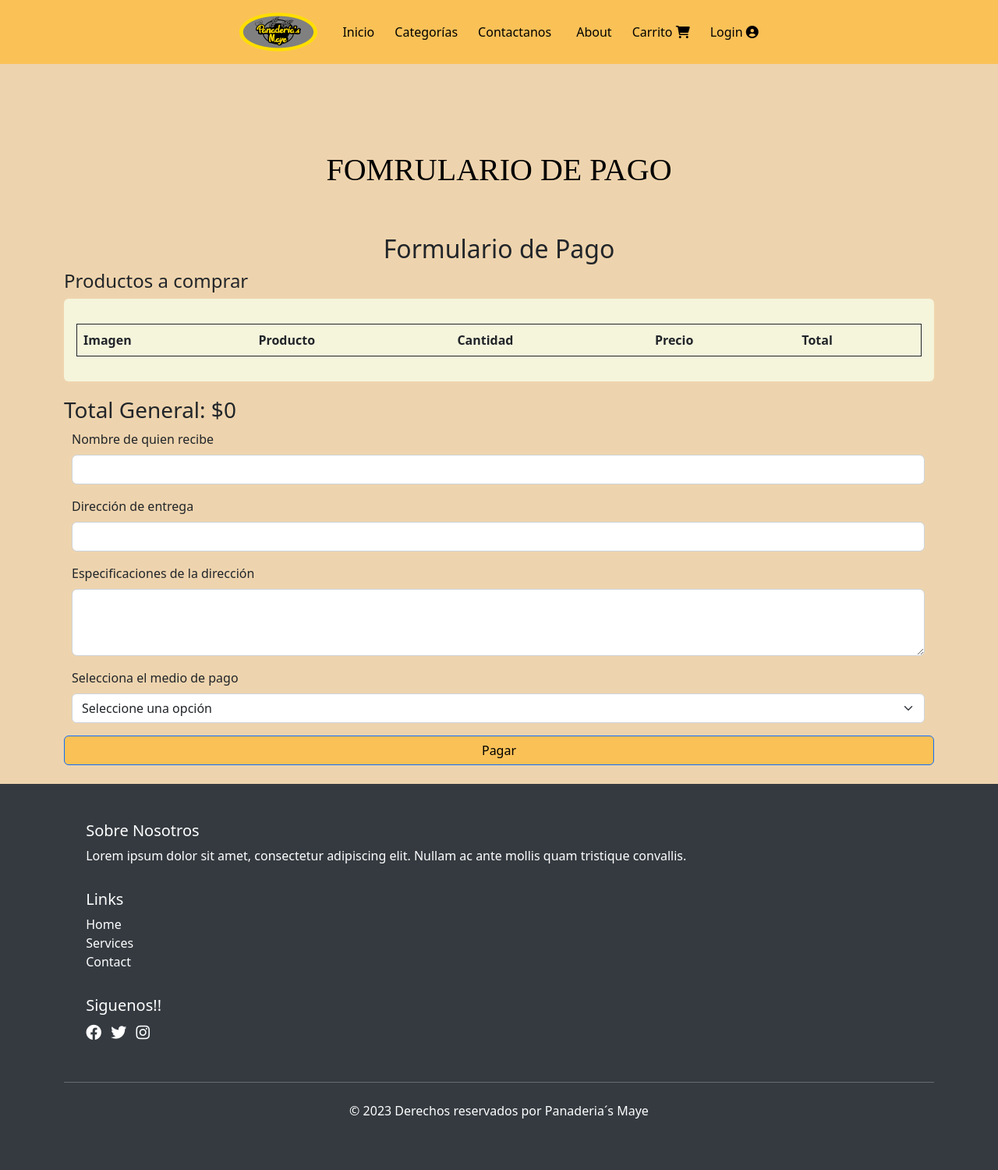
After one commit to santigonzazz/Proyecto_Django, a Django app: page /formulario-pago/ in a window 1280 px wide. The commit adds this page. Shown: the whole page at 78% size. Run offline with Django 3.2, Linux system fonts and the light colour scheme; lists and menus that the app fills with data are empty; some libraries are stand-ins or nearby versions.

Commit message:
Se avanza en el carrito y en creacion de producto con categoria

```diff
--- a/PanaderiasMaye/admin.py
+++ b/PanaderiasMaye/admin.py
@@ -41,7 +41,7 @@ class CategoriaAdmin(admin.ModelAdmin):
 
 @admin.register(Carrito)
 class CarritoAdmin(admin.ModelAdmin):
-    list_display = ["id", "cantidad", "servicio", "usuario"]
+    list_display = ["id", "servicio", "usuario"]
     search_fields = ["servicio", "usuario"]
     list_filter = ["usuario"]
 
--- a/PanaderiasMaye/models.py
+++ b/PanaderiasMaye/models.py
@@ -83,7 +83,6 @@ class Detalle_carrito(models.Model):
     cantidad= models.IntegerField()
     total= models.FloatField(validators=[MinValueValidator(0)])
     producto= models.ForeignKey('Producto', on_delete=models.DO_NOTHING, related_name='fk4_detalle_carrito_producto')
-
     class Meta:
         verbose_name = "Detalle Carrito"
         verbose_name_plural = "Detalle Del Carrito"
@@ -97,11 +96,16 @@ class Carrito(models.Model):
         (1, "Domicilio"),
         (2, "Reserva")
     )
+    ESTADOS = (
+        (1, "Pendiente"),
+        (2, "Pagado")
+    )
     servicio= models.IntegerField(choices=SERVICIOS, default=1)
     usuario= models.ForeignKey('User', on_delete=models.DO_NOTHING, related_name='fk5_carrito_usuario')
     Detalle_carrito = models.ForeignKey('Detalle_carrito', on_delete=models.DO_NOTHING, related_name='fk6_carrito_detalleCarrito')
     fecha = models.DateTimeField(default=timezone.now)
     cantidad= models.IntegerField()
+    estado = models.IntegerField(choices=ESTADOS, default=1)
 
 
 
--- a/PanaderiasMaye/templates/base.html
+++ b/PanaderiasMaye/templates/base.html
@@ -128,7 +128,7 @@
 
     {% endblock %}
 
-
+    <br>
     <footer class="mt-auto">
         <div class="container">
           <div class="row">
--- /dev/null
+++ b/PanaderiasMaye/templates/pago.html
@@ -0,0 +1,116 @@
+{% extends 'base.html' %}
+{% load static %}
+{% block titulo %}Pagos{% endblock %}
+
+{% block body %}
+
+<style>
+
+    #contaner-carrito {
+        background-color: #eae0c8; /* Color Beige */
+        padding: 20px;
+        border-radius: 10px;
+        box-shadow: 0 4px 8px rgba(0, 0, 0, 0.1);
+    }
+    .card {
+        border: none;
+
+        background-color: #F5F5DC;
+    }
+    .btn-success {
+        background-color: #28a745;
+        border: none;
+    }
+    .btn-success:hover {
+        background-color: #218838;
+    }
+    .btn-carrito-pesos{
+        color: black;
+    }
+
+</style>
+<main>
+    <div class="container mt-5" >
+        <h1 class="title text-center">FOMRULARIO DE PAGO</h1>
+
+        {% if messages %}
+            <div class="alert alert-success">
+                {% for message in messages %}
+                    <p>{{ message }}</p>
+                {% endfor %}
+            </div>
+        {% endif %}
+
+    </div>
+    <div class="container mt-5">
+        <h2 class="text-center">Formulario de Pago</h2>
+        <form action="{% url 'procesar_pedido' %}" method="POST">
+            {% csrf_token %}
+            <!-- Listado de productos -->
+            <div class="product-list">
+                <h4>Productos a comprar</h4>
+                <div class="card p-3" >
+                <table class="table carrito-table m-3">
+                    <thead>
+                        <tr>
+                            <th>Imagen</th>
+                            <th>Producto</th>
+                            <th>Cantidad</th>
+                            <th>Precio</th>
+                            <th>Total</th>
+                        </tr>
+                    </thead>
+                    <tbody>
+                        {% for item_id, item in carrito.items %}
+                            <tr>
+                                <td><img src="{{ item.foto }}" alt="Imagen" class="img-fluid" width="80" style="height: 50px;"></td>
+                                <td>{{ item.nombre }}</td>
+                                <td>{{ item.cantidad }}</td>
+                                <td>${{ item.precio|floatformat:2 }}</td>
+                                <td>${{ item.total|floatformat:2 }}</td>
+                            </tr>
+                        {% endfor %}
+                    </tbody>
+                </table>
+            </div>
+                <h3>Total General: ${{ total_general }}</h3>
+            </div>
+
+            <!-- Nombre del destinatario -->
+            <div class="mb-3">
+                <label for="nombre_destinatario" class="form-label">Nombre de quien recibe</label>
+                <input type="text" class="form-control" id="nombre_destinatario" name="nombre_destinatario" required>
+            </div>
+
+            <!-- Dirección -->
+            <div class="mb-3">
+                <label for="direccion" class="form-label">Dirección de entrega</label>
+                <input type="text" class="form-control" id="direccion" name="direccion" required>
+            </div>
+
+            <!-- Especificaciones de la dirección -->
+            <div class="mb-3">
+                <label for="especificaciones" class="form-label">Especificaciones de la dirección</label>
+                <textarea class="form-control" id="especificaciones" name="especificaciones" rows="3"></textarea>
+            </div>
+
+            <!-- Medios de pago -->
+            <div class="mb-3">
+                <label for="medio_pago" class="form-label">Selecciona el medio de pago</label>
+                <select class="form-select" id="medio_pago" name="medio_pago" required>
+                    <option value="" disabled selected>Seleccione una opción</option>
+                    <option value="tarjeta">Tarjeta de Crédito/Débito</option>
+                    <option value="paypal">PayPal</option>
+                    <option value="efectivo">Pago en Efectivo</option>
+                </select>
+            </div>
+
+            <!-- Botón de pago -->
+            <div class="d-grid gap-2">
+                <a href="{% url 'confirmar_pago' %}" class="btn btn-primary">Pagar</a>
+            </div>
+
+        </form>
+    </div>
+</main>
+{% endblock %}
--- a/PanaderiasMaye/urls.py
+++ b/PanaderiasMaye/urls.py
@@ -34,8 +34,13 @@ urlpatterns = [
     #carrito
     path("carrito/<int:producto_id>/", views.agregar_carrito, name="agregar_carrito"),
     path("", views.ver_carrito, name="ver_carrito" ),
-    path('eliminar_carrito/<int:producto_id>/', views.eliminar_producto, name='eliminar_producto'),
+    path('eliminar_carrito/<int:producto_id>/', views.eliminar_producto_carrito, name='eliminar_producto_carrito'),
     path("carrito/", views.ver_carrito_completo, name="ver_carrito_completo"),
     path('carrito/actualizar/<int:producto_id>/', views.actualizar_cantidad, name='actualizar_cantidad'),
 
+    #pagos
+
+    path("formulario-pago/", views.formulario_pago, name='formulario_pago'),
+    path("procesar-pedido/", views.procesar_pedido, name='procesar_pedido'),
+    path("confirmar-pago/", views.confirmar_pago, name='confirmar_pago' )
 ]
--- a/PanaderiasMaye/views.py
+++ b/PanaderiasMaye/views.py
@@ -237,8 +237,10 @@ def crud_productos(request):
     if verificar:
         if verificar["rol"] == 1:
             p = Producto.objects.all()
+            c = Categoria.objects.all()
             contexto = {
-                "productos": p
+                "productos": p,
+                "catProduct": c
             }
             return render (request,"admin/admin-CRUD-productos.html", contexto)
         else:
@@ -546,10 +548,12 @@ def agregar_producto(request):
         precio = request.POST.get("precio")
         disponibilidad = request.POST.get("disponibilidad")
         foto = request.FILES.get("foto")  # Se obtiene la imagen del formulario
+        categoria_ids = request.POST.getlist("categorias")  # Se obtiene una lista de los IDs de categorías seleccionadas
 
-        if not nombre or not descripcion or not precio or not disponibilidad or not foto:
-            messages.error(request, "Todos los campos son obligatorios ")
+        if not nombre or not descripcion or not precio or not disponibilidad or not foto or not categoria_ids:
+            messages.error(request, "Todos los campos son obligatorios")
             return redirect("crud_productos")
+
         try:
             # Crear el producto usando el modelo Producto
             producto = Producto(
@@ -557,11 +561,15 @@ def agregar_producto(request):
                 descripcion=descripcion,
                 precio=precio,
                 disponibilidad=disponibilidad,
-                foto=foto  if foto else "productos/pan9.jpeg" # Se asigna la imagen si se sube
+                foto=foto if foto else "productos/pan9.jpeg"  # Se asigna la imagen si se sube
             )
             producto.save()  # Guardar el producto en la base de datos
+            for categoria_id in categoria_ids:
+                categoria = Categoria.objects.get(id=categoria_id)
+                ProductoCategoria.objects.create(producto=producto, categoria=categoria)
+
             messages.success(request, "¡Producto creado correctamente!")
-            return redirect("crud_productos")  # Redirige a la lista de productos (ajusta según tu vista)
+            return redirect("crud_productos")
         except Exception as e:
             messages.error(request, f"Error al crear el producto: {e}")
             return redirect("crud_productos")
@@ -659,7 +667,7 @@ def ver_carrito(request):
 
 
 
-def eliminar_producto(request, producto_id):
+def eliminar_producto_carrito(request, producto_id):
     logueado = request.session.get("auth")
 
     if not logueado:
@@ -715,3 +723,97 @@ def actualizar_cantidad(request, producto_id):
 
         request.session["carrito"] = carrito
         return redirect("ver_carrito_completo")
+
+#Facturas y PAGOS
+
+
+def formulario_pago(request):
+    carrito = request.session.get('carrito', {}).copy()  # Hacer una copia
+    total_general = 0
+
+    for item in carrito.values():
+            item['total'] = float(item['cantidad']) * float(item['precio'])
+            total_general += item['total']
+
+    if request.method == "POST":
+        carrito_id = request.session.get('carrito_id')
+        if not carrito_id:
+            messages.error(request, "No se encontró una factura para confirmar.")
+            return redirect('ver_carrito')
+
+        try:
+            factura = Carrito.objects.get(id=carrito_id)
+            factura.estado = 2
+            factura.save()
+        except Carrito.DoesNotExist:
+            messages.error(request, "La factura no existe.")
+            return redirect('ver_carrito')
+
+        # Vaciar carrito y limpiar sesión
+        request.session['carrito'] = {}
+        del request.session['carrito_id']
+
+        messages.success(request, "Pago simulado exitoso. ¡Gracias por tu compra!")
+        return redirect('ver_carrito')
+
+    print(f"Tofakldakldj:{total_general} ")
+    contexto = {
+            "carrito": carrito,
+            "total_general": total_general
+        }
+    return render(request, 'pago.html', contexto)
+
+def procesar_pedido(request):
+    logueado = request.session.get("auth")
+
+    if not logueado:
+        messages.error(request, "Debes loguearte primero para continuar con la compra...")
+        return redirect("login")
+
+    carrito = request.session.get('carrito', {})
+    if not carrito:
+        messages.error(request, "Tu carrito está vacío. No puedes procesar un pedido vacío.")
+        return redirect("ver_carrito")
+
+    total_general = sum(item['cantidad'] * item['precio'] for item in carrito.values())
+
+    # Crear un nuevo carrito (factura)
+    nuevo_carrito = Carrito(
+        usuario_id=logueado["id"],
+        fecha=timezone.now(),
+        total=total_general,
+        estado=1  # 1 significa 'Pendiente' por ejemplo
+    )
+    nuevo_carrito.save()
+    # Crear los detalles del carrito (productos)
+    for producto_id, item in carrito.items():
+        Detalle_carrito.objects.create(
+            carrito=nuevo_carrito,
+            producto_id=int(producto_id),
+            cantidad=item['cantidad'],
+            precio_unitario=item['precio'],
+            total=item['cantidad'] * item['precio']
+        )
+
+    # Guardar el ID del carrito en la sesión para confirmar el pago después
+    request.session['carrito_id'] = nuevo_carrito.id
+
+    # Mensaje de éxito
+    messages.success(request, "Tu pedido ha sido procesado exitosamente. ¡Redirigiendo al pago!")
+    return redirect('formulario_pago')
+
+def confirmar_pago(request):
+    carrito_id = request.session.get('carrito_id')
+    if not carrito_id:
+        messages.error(request,"No hay facturas por pagar.. ")
+        return redirect('ver_carrito')
+
+    factura = Carrito.objects.get(id=carrito_id)
+    factura.estado = 2
+    factura.save()
+
+    request.session['carrito'] = {}
+    del request.session['carrito_id']
+
+    messages.success(request, "Pago realizado correctamente, y factura guardada correctamente!!!! ")
+    return redirect("index")
```
Also changed, not shown: PanaderiasMaye/templates/admin/admin-CRUD-productos.html (+88 -26 lines), PanaderiasMaye/templates/carrito.html (+6 -6 lines), PanaderiasMaye/media/productos/mano.jpg (added), PanaderiasMaye/migrations/0008_carrito_estado.py (added), db.sqlite3, seebensee-2384369.jpg (deleted).
